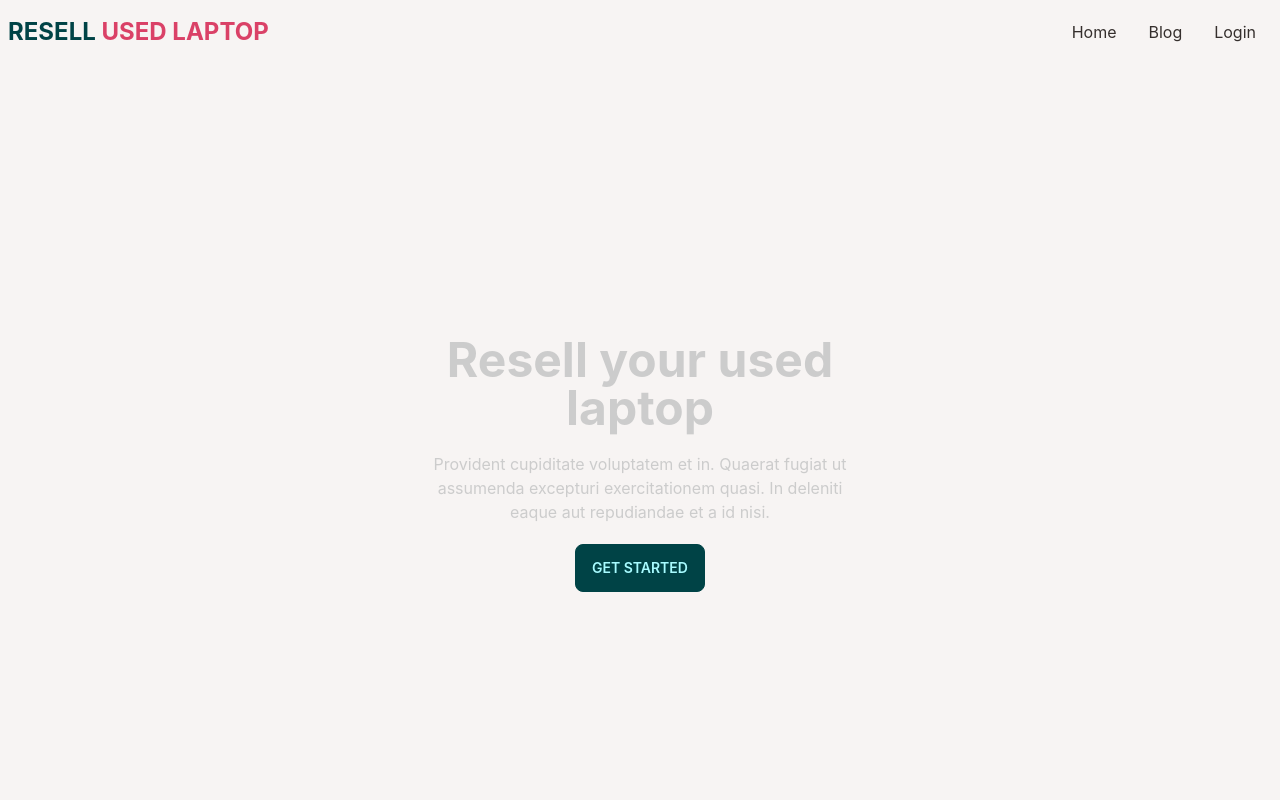
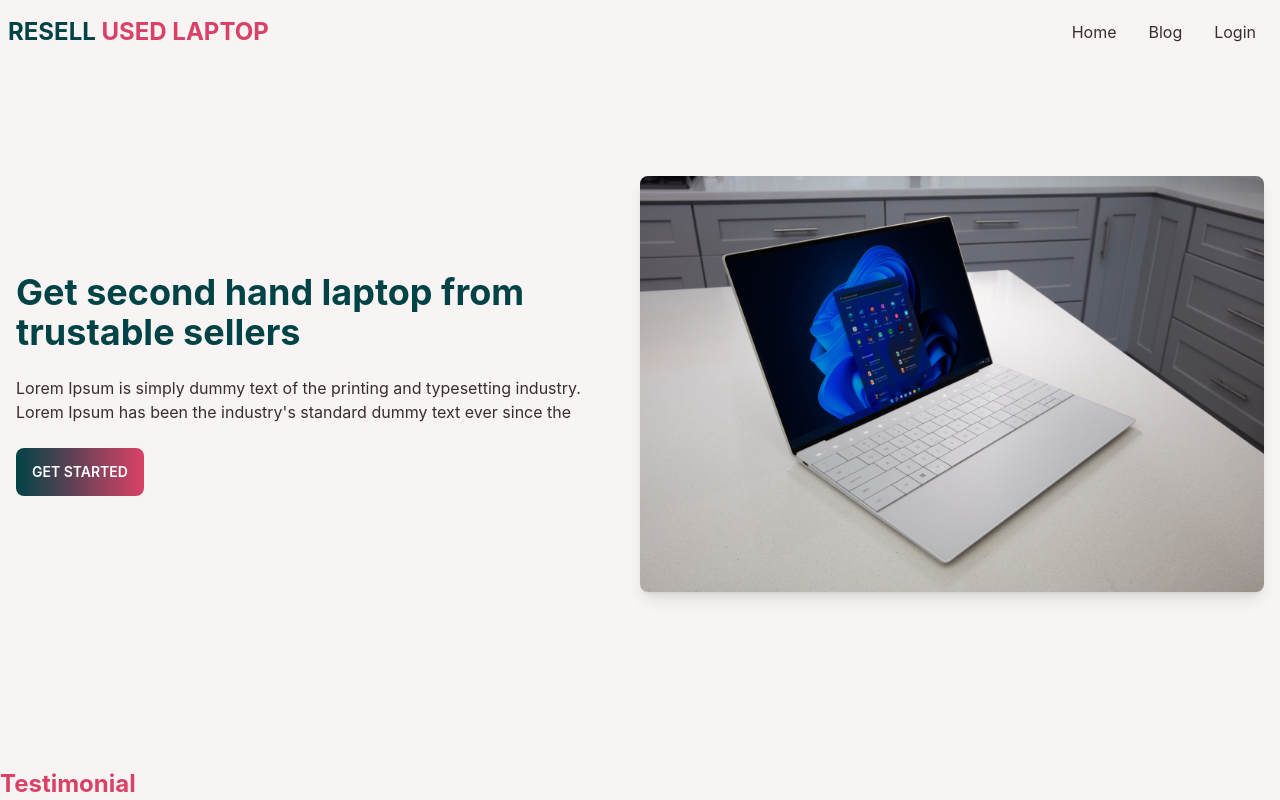
Before and after one commit to rejaul-karim10/resell-used-laptop-client, a React (Create React App) app: page / in a window 1280 px wide. Shown: the top 800 px of the page. Built offline with nearby package versions, Linux system fonts and the light colour scheme; no server answers.

Commit message:
added banner on the home page

```diff
--- /dev/null
+++ b/src/Components/PrimaryButton/PrimaryButton.js
@@ -0,0 +1,11 @@
+import React from "react";
+
+const PrimaryButton = ({children}) => {
+  return (
+    <button className="btn btn-primary bg-gradient-to-r from-primary to-secondary text-white border-0">
+      {children}
+    </button>
+  );
+};
+
+export default PrimaryButton;
--- a/src/Pages/Home/Banner/Banner.js
+++ b/src/Pages/Home/Banner/Banner.js
@@ -1,19 +1,25 @@
-import React from 'react';
-import banner from '../../../assets/images/banner/banner (1).jpg';
+import React from "react";
+import banner from "../../../assets/images/banner/banner1.jpg";
+import banner2 from "../../../assets/images/banner/banner2.jpg";
+import PrimaryButton from "../../../Components/PrimaryButton/PrimaryButton";
 
 const Banner = () => {
-    return (
-        <div className="hero min-h-screen" style={{ backgroundImage: `${banner}` }}>
-        <div className="hero-overlay bg-opacity-60"></div>
-        <div className="hero-content text-center text-neutral-content">
-          <div className="max-w-md">
-            <h1 className="mb-5 text-5xl font-bold">Resell your used laptop</h1>
-            <p className="mb-5">Provident cupiditate voluptatem et in. Quaerat fugiat ut assumenda excepturi exercitationem quasi. In deleniti eaque aut repudiandae et a id nisi.</p>
-            <button className="btn btn-primary">Get Started</button>
-          </div>
+  return (
+    <div className="hero pb-24 pt-24">
+      <div className="hero-content flex-col lg:flex-row-reverse">
+        <img src={banner2} className="lg:w-1/2 rounded-lg shadow-lg" alt="" />
+        <div>
+          <h1 className="text-4xl font-bold text-primary">Get second hand laptop from trustable sellers</h1>
+          <p className="py-6">
+            Lorem Ipsum is simply dummy text of the printing and typesetting
+            industry. Lorem Ipsum has been the industry's standard dummy text
+            ever since the
+          </p>
+          <PrimaryButton>Get Started</PrimaryButton>
         </div>
       </div>
-    );
+    </div>
+  );
 };
 
 export default Banner;
```
Also changed, not shown: src/assets/images/banner/banner1.jpg (renamed from src/assets/images/banner/banner (3).jpg), src/assets/images/banner/banner2.jpg (renamed from src/assets/images/banner/banner (1).jpg).
